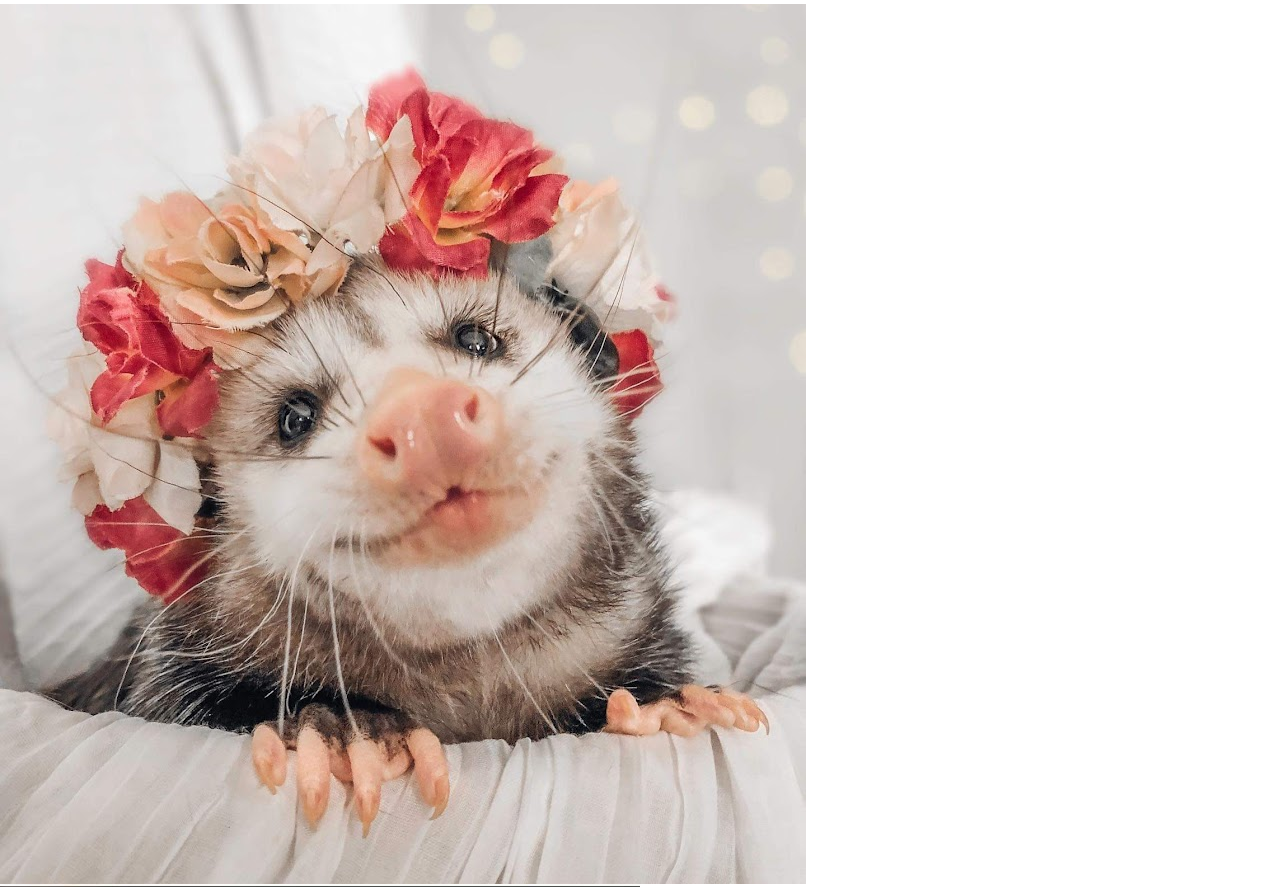
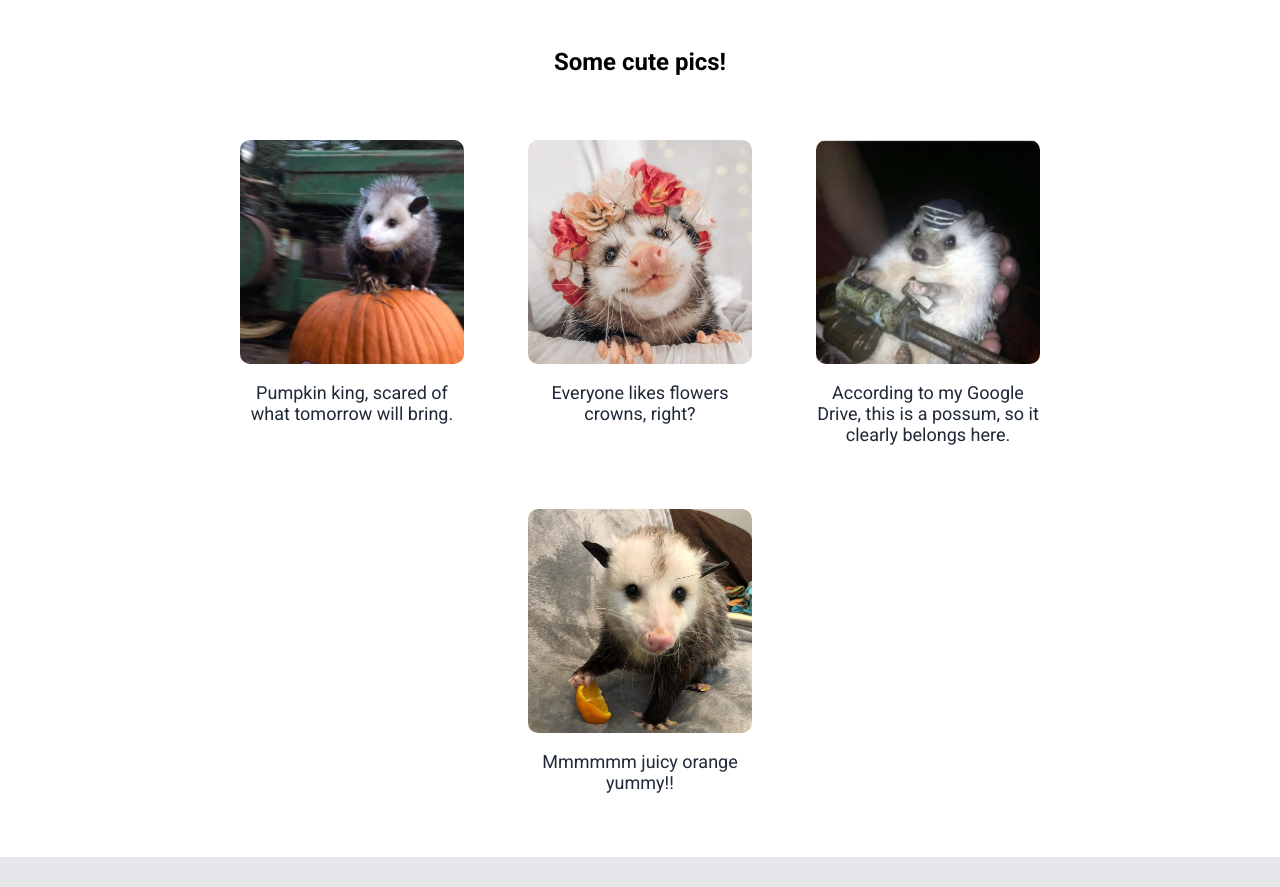
Before and after one commit to mmxwillow/landing_page, a plain HTML site: page index.html in a window 1280 px wide. Shown: the part 816-1703 px from the top of the page. Drawn offline with Linux system fonts and the light colour scheme.

Commit message:
Added Section 2

```diff
--- a/index.html
+++ b/index.html
@@ -32,7 +32,7 @@
         </div>
     </header>
 
-    <div id="one">
+    <div id="one" class="default">
         <div class="left">
             <h1>
                 Checkout the coolest possum pics
@@ -47,46 +47,46 @@
         <img src="pos1.jpg" alt="">
     </div>
 
-    <div id="two">
+    <div id="two" class="default">
         <h2>
-
+            Some cute pics!
         </h2>
         <div class="gallery">
             <div class="fragment">
-                <img src="" alt="">
+                <div class="container"><img src="pos5.jpg" alt=""></div>
                 <div class="subtext">
-
+                    Pumpkin king, scared of what tomorrow will bring.
                 </div>
             </div>
             <div class="fragment">
-                <img src="pos2.jpg" alt="">
+                <div class="container"><img src="pos2.jpg" alt=""></div>
                 <div class="subtext">
-
+                    Everyone likes flowers crowns, right?
                 </div>
             </div><div class="fragment">
-                <img src="pos3.jpg" alt="">
+                <div class="container"><img src="pos3.jpg" alt=""></div>
                 <div class="subtext">
-                    According to my Google Drive, this is an opossum, so it clearly belongs here.
+                    According to my Google Drive, this is a possum, so it clearly belongs here.
                 </div>
             </div><div class="fragment">
-                <img src="pos4.jpg" alt="">
+                <div class="container"><img src="pos4.jpg" alt=""></div>
                 <div class="subtext">
-
+                    Mmmmmm juicy orange yummy!!
                 </div>
             </div>
         </div>
     </div>
 
-    <div id="three">
+    <div id="three" class="default">
         <div class="quote">
-
+            When threatened or harmed, they will "play possum", mimicking the appearance and smell of a sick or dead animal. This physiological response is involuntary (like fainting), rather than a conscious act. In the case of baby opossums, however, the brain does not always react this way at the appropriate moment, and therefore they often fail to "play dead" when threatened.
         </div>
         <div class="author">
-
+            Wikipedia
         </div>
     </div>
 
-    <div id="four">
+    <div id="four" class="default">
         <div class="left">
             <h3>
 
--- a/styles.css
+++ b/styles.css
@@ -5,6 +5,11 @@
     --off-white:#e5e7eb; /*secondary, links, quote bg*/
     --light-blue:#3882f6; /*button, call to action bg*/
     --almost-white:#f9faf8; /*main, logo*/
+}
+.default{
+    display: flex;
+    padding:4em 12%;
+    min-height: calc(100vh - 12em);
 }
 body{
     margin: 0;
@@ -39,12 +44,9 @@ a{
 }
 
 #one{
-    display: flex;
     gap:5em;
     align-items: center;
-    padding: 0 12%;
     background-color: var(--dark-blue);
-    min-height: calc(100vh - 4em);
 }
 #one .subtext{
     color:var(--off-white);
@@ -58,7 +60,7 @@ a{
     background-color:var(--light-blue);
     border-radius: 10px;
     border:0px;
-    padding:5px 20px;
+    padding:6px 20px;
     font-size:18px;
     width:8em;
     color: var(--almost-white);
@@ -73,6 +75,42 @@ h1{
     display: flex;
     flex-direction:column;
     gap:20px;
+}
+#two{
+    flex-direction: column;
+    justify-content: center;
+    align-items: center;
+    gap:4em;
+}
+h2{
+    margin:0;
+}
+.gallery{
+    display: flex;
+justify-content: center;    gap:4em;
+    flex-wrap: wrap;
+}
+.fragment{
+    width:14em;
+}
+.fragment .container{
+    width:14em;
+    height:14em;
+    overflow:hidden;
+    border-radius:10px;
+}
+.fragment .subtext{
+    padding-top:1em;
+    text-align:center;
+    font-size:18px;
+    color:var(--dark-blue);
+}
+.container img{
+    width:14em;
+}
+
+#three{
+    background-color: var(--off-white);
 }
 
 footer{
@@ -104,13 +142,21 @@ footer img{
 @media (width <= 45em){
     #one{
         flex-direction:column-reverse;
+        justify-content: center;
         gap:0em;
     }
     #one img{
         width:100%;
-        margin: 2em;
-    }
-    #one button{
         margin-bottom: 2em;
     }
+    .fragment{
+        width:76vw;
+    }
+    .fragment .container{
+        width:76vw;
+        height:76vw;
+    }
+    .container img{
+        width:76vw;
+    }
 }
```
